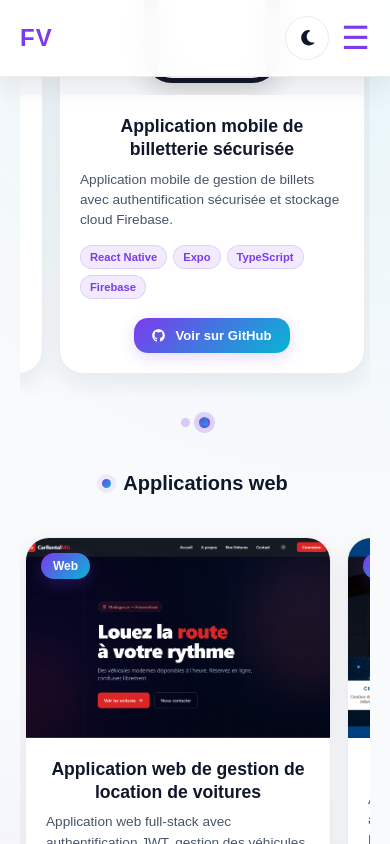
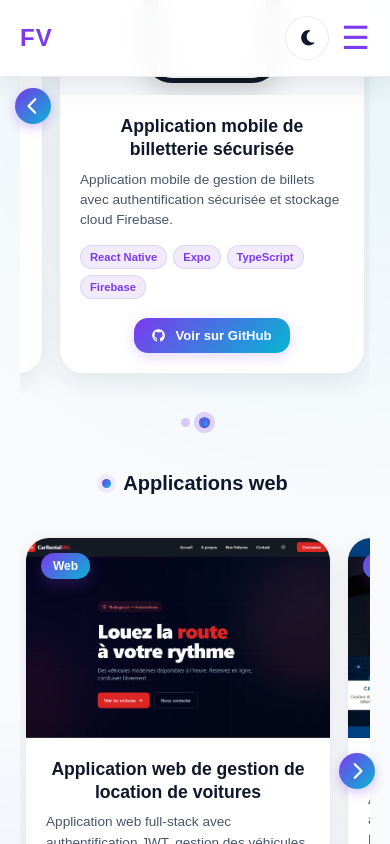
Before and after one commit to Fanajaval/mon-portfolio, a React (Vite) app: page / in a window 390 px wide. Both pictures are taken after a click on the element 204 px from the left and 5524 px from the top of the page. Shown: the part 5102-5946 px from the top of the page. Built offline with nearby package versions, Linux system fonts and the light colour scheme.

Commit message:
qlqs amélioration, ajout btn de navigation

```diff
--- a/src/components/Projects.jsx
+++ b/src/components/Projects.jsx
@@ -3,6 +3,7 @@ import { projects } from "../data/projects";
 import ProjectCard from "./ProjectCard";
 import "../styles/Projects.css";
 import { useRef, useState, useEffect } from "react";
+import { FaChevronLeft, FaChevronRight } from "react-icons/fa6";
 
 function Projects() {
 
@@ -30,7 +31,6 @@ function Projects() {
       const container = ref.current;
       const scrollLeft = container.scrollLeft;
       const containerWidth = container.offsetWidth;
-      const scrollWidth = container.scrollWidth;
 
       let newIndex = 0;
       const items = container.children;
@@ -48,6 +48,33 @@ function Projects() {
         }
       }
 
+      setActiveIndex(newIndex);
+    }
+  };
+
+  const navigateCarousel = (ref, direction, currentIndex, setActiveIndex, totalItems) => {
+    if (!ref.current) return;
+
+    const container = ref.current;
+    let newIndex = currentIndex;
+
+    if (direction === 'next' && currentIndex < totalItems - 1) {
+      newIndex = currentIndex + 1;
+    } else if (direction === 'prev' && currentIndex > 0) {
+      newIndex = currentIndex - 1;
+    }
+
+    const item = container.children[newIndex];
+    if (item) {
+      const containerWidth = container.offsetWidth;
+      const itemLeft = item.offsetLeft;
+      const itemWidth = item.offsetWidth;
+      const scrollPosition = itemLeft - (containerWidth / 2) + (itemWidth / 2);
+
+      container.scrollTo({
+        left: scrollPosition,
+        behavior: 'smooth'
+      });
       setActiveIndex(newIndex);
     }
   };
@@ -156,6 +183,22 @@ function Projects() {
             Applications mobiles
           </h3>
 
+          <button
+            className={`carousel-nav-button carousel-nav-prev ${mobileActiveIndex > 0 ? 'visible' : ''}`}
+            onClick={() => navigateCarousel(mobileScrollRef, 'prev', mobileActiveIndex, setMobileActiveIndex, mobileProjects.length)}
+            aria-label="Projet précédent"
+          >
+            <FaChevronLeft />
+          </button>
+
+          <button
+            className={`carousel-nav-button carousel-nav-next ${mobileActiveIndex < mobileProjects.length - 1 ? 'visible' : ''}`}
+            onClick={() => navigateCarousel(mobileScrollRef, 'next', mobileActiveIndex, setMobileActiveIndex, mobileProjects.length)}
+            aria-label="Projet suivant"
+          >
+            <FaChevronRight />
+          </button>
+
           <div className="projects-grid mobile-projects-grid" ref={mobileScrollRef}>
 
             {mobileProjects.map((project) => (
@@ -231,6 +274,22 @@ function Projects() {
             Applications web
           </h3>
 
+          <button
+            className={`carousel-nav-button carousel-nav-prev ${webActiveIndex > 0 ? 'visible' : ''}`}
+            onClick={() => navigateCarousel(webScrollRef, 'prev', webActiveIndex, setWebActiveIndex, webProjects.length)}
+            aria-label="Projet précédent"
+          >
+            <FaChevronLeft />
+          </button>
+
+          <button
+            className={`carousel-nav-button carousel-nav-next ${webActiveIndex < webProjects.length - 1 ? 'visible' : ''}`}
+            onClick={() => navigateCarousel(webScrollRef, 'next', webActiveIndex, setWebActiveIndex, webProjects.length)}
+            aria-label="Projet suivant"
+          >
+            <FaChevronRight />
+          </button>
+
           <div className="projects-grid web-projects-grid" ref={webScrollRef}>
             {webProjects.map((project) => (
               <ProjectCard
@@ -305,6 +364,22 @@ function Projects() {
             Applications desktop
           </h3>
 
+          <button
+            className={`carousel-nav-button carousel-nav-prev ${desktopActiveIndex > 0 ? 'visible' : ''}`}
+            onClick={() => navigateCarousel(desktopScrollRef, 'prev', desktopActiveIndex, setDesktopActiveIndex, desktopProjects.length)}
+            aria-label="Projet précédent"
+          >
+            <FaChevronLeft />
+          </button>
+
+          <button
+            className={`carousel-nav-button carousel-nav-next ${desktopActiveIndex < desktopProjects.length - 1 ? 'visible' : ''}`}
+            onClick={() => navigateCarousel(desktopScrollRef, 'next', desktopActiveIndex, setDesktopActiveIndex, desktopProjects.length)}
+            aria-label="Projet suivant"
+          >
+            <FaChevronRight />
+          </button>
+
           <div className="projects-grid desktop-projects-grid" ref={desktopScrollRef}>
 
             {desktopProjects.map((project) => (
--- a/src/styles/Projects.css
+++ b/src/styles/Projects.css
@@ -433,6 +433,10 @@
   display: none;
 }
 
+.carousel-nav-button {
+  display: none;
+}
+
 @media (max-width: 768px) {
   .projects {
     padding: 80px 25px;
@@ -458,6 +462,7 @@
     gap: 18px;
     padding: 15px 8px 25px;
     scroll-snap-type: x mandatory;
+    scroll-padding-left: 5%;
     -webkit-overflow-scrolling: touch;
     scroll-behavior: smooth;
     scrollbar-width: none;
@@ -473,6 +478,7 @@
     min-width: 280px;
     max-width: 340px;
     scroll-snap-align: center;
+    scroll-snap-stop: always;
   }
 
   .mobile-projects-grid .project-content h3 {
@@ -511,6 +517,7 @@
     gap: 18px;
     padding: 15px 8px 25px;
     scroll-snap-type: x mandatory;
+    scroll-padding-left: 5%;
     -webkit-overflow-scrolling: touch;
     scroll-behavior: smooth;
     scrollbar-width: none;
@@ -526,6 +533,7 @@
     min-width: 280px;
     max-width: 340px;
     scroll-snap-align: center;
+    scroll-snap-stop: always;
   }
 
   .desktop-projects-grid {
@@ -535,6 +543,7 @@
     gap: 18px;
     padding: 15px 8px 25px;
     scroll-snap-type: x mandatory;
+    scroll-padding-left: 5%;
     -webkit-overflow-scrolling: touch;
     scroll-behavior: smooth;
     scrollbar-width: none;
@@ -550,6 +559,7 @@
     min-width: 280px;
     max-width: 340px;
     scroll-snap-align: center;
+    scroll-snap-stop: always;
   }
 
   .desktop-projects-grid .project-content {
@@ -639,6 +649,75 @@
     );
     border-color: rgba(167, 139, 250, 0.6);
     box-shadow: 0 0 0 4px rgba(167, 139, 250, 0.3);
+  }
+
+  .project-category {
+    position: relative;
+  }
+
+  .carousel-nav-button {
+    display: flex;
+    align-items: center;
+    justify-content: center;
+    position: absolute;
+    top: 50%;
+    transform: translateY(-50%);
+    width: 40px;
+    height: 40px;
+    border-radius: 50%;
+    background: linear-gradient(
+      135deg,
+      var(--primary-color),
+      var(--secondary-color)
+    );
+    border: none;
+    color: white;
+    cursor: pointer;
+    z-index: 10;
+    box-shadow: 0 4px 12px rgba(124, 58, 237, 0.3);
+    transition: all 0.3s ease;
+    opacity: 0;
+    pointer-events: none;
+  }
+
+  .carousel-nav-button.visible {
+    opacity: 1;
+    pointer-events: auto;
+  }
+
+  .carousel-nav-button:hover {
+    transform: translateY(-50%) scale(1.1);
+    box-shadow: 0 6px 16px rgba(124, 58, 237, 0.4);
+  }
+
+  .carousel-nav-button:active {
+    transform: translateY(-50%) scale(0.95);
+  }
+
+  .carousel-nav-button svg {
+    width: 20px;
+    height: 20px;
+  }
+
+  .carousel-nav-prev {
+    left: -5px;
+  }
+
+  .carousel-nav-next {
+    right: -5px;
+  }
+
+  [data-theme="dark"] .carousel-nav-button {
+    background: linear-gradient(
+      135deg,
+      #a78bfa,
+      #06b6d4
+    );
+    box-shadow: 0 4px 12px rgba(167, 139, 250, 0.4);
+  }
+
+  [data-theme="dark"] .carousel-nav-button:hover {
+    box-shadow: 0 6px 16px rgba(167, 139, 250, 0.5);
   }
 }
 
@@ -794,4 +873,14 @@
   .indicator.active {
     transform: scale(1.25);
   }
+
+  .carousel-nav-button {
+    width: 36px;
+    height: 36px;
+  }
+
+  .carousel-nav-button svg {
+    width: 18px;
+    height: 18px;
+  }
 }
```
